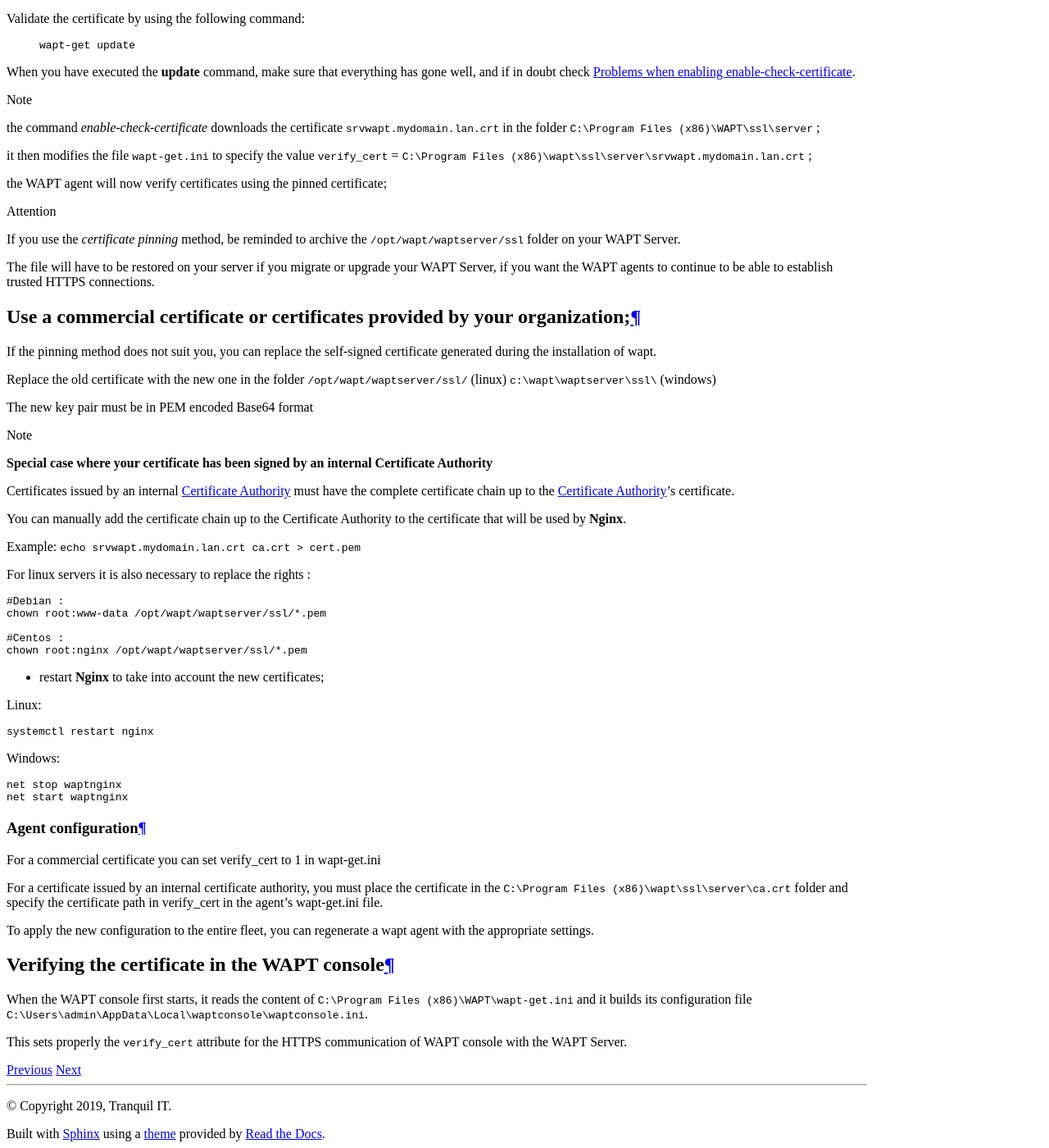
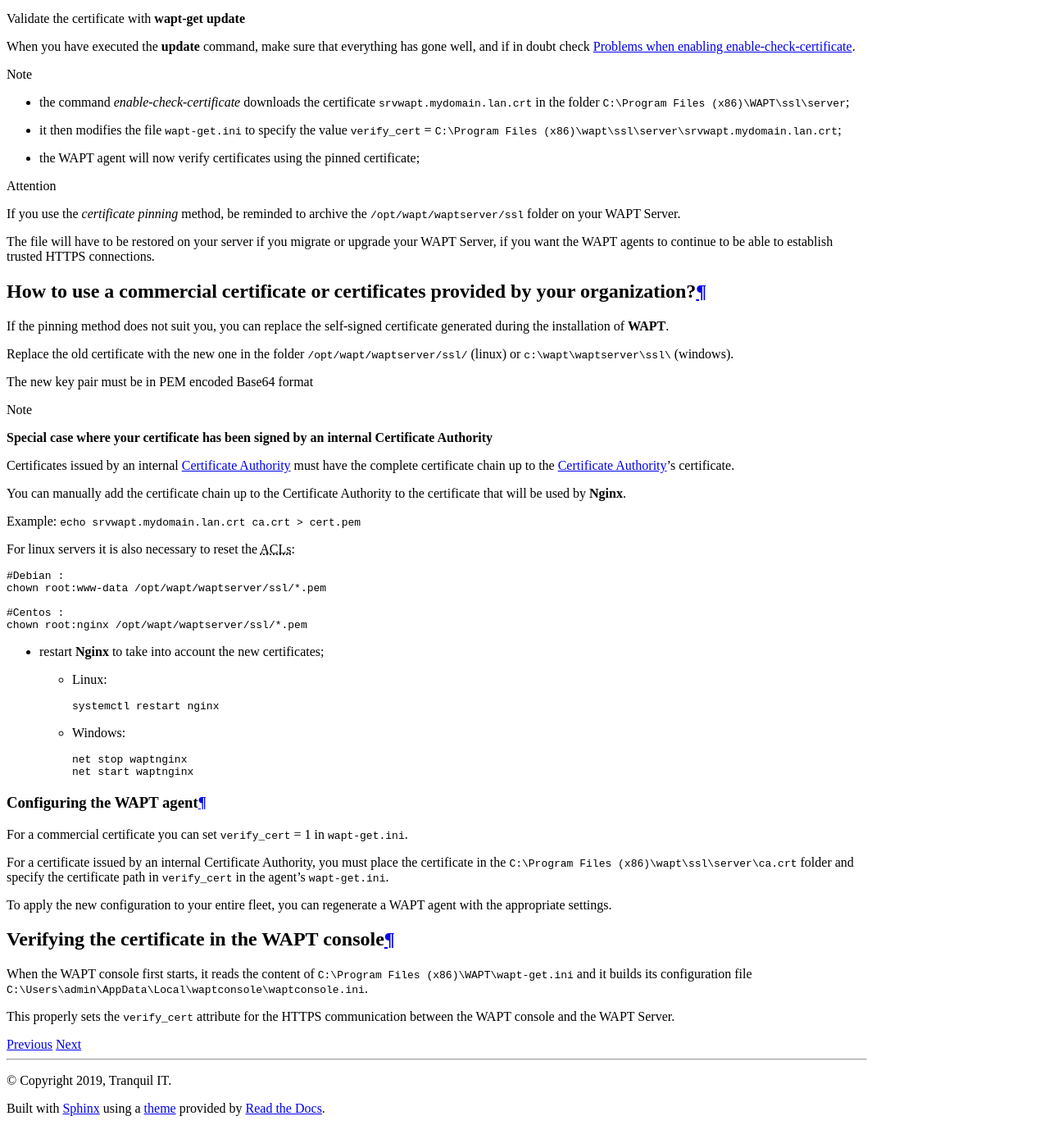
Before and after one commit to tranquilit/WAPT-Documentation, a Sphinx documentation site: the page built from source/security/enable-check-certificate.rst, in a window 1280 px wide and 1400 px high, scrolled down 1574 px. Shown: the whole window at 82% size. Built offline with Sphinx 7.4.7 and the Read the Docs theme 2.0.0, drawn with Linux system fonts in a browser that asks for light colours; after the commit the page ends 2943 px from its top, so only the background shows below that; some of the changed text lies outside the part shown.

Commit message:
mise en page security

```diff
--- a/source/security/enable-check-certificate.rst
+++ b/source/security/enable-check-certificate.rst
@@ -24,12 +24,12 @@
 to the ``verify_cert`` value in section ``[global]``
 in :file:`C:\\Program Files (x86)\\wapt\\wapt-get.ini`.
 
-.. table:: Options for "verify_cert"
+.. table:: Options for ``verify_cert``
   :widths: 30, 50
   :align: center
 
   =============================================================================== =============================================================================================================================================================================================================================================
-  Options for verify_cert                                                         Working principle of the WAPT agent
+  Options for ``verify_cert``                                                     Working principle of the WAPT agent
   =============================================================================== =============================================================================================================================================================================================================================================
   ``verify_cert`` = 0                                                             the WAPT agent will not check the WAPT Server HTTPS certificate
 
@@ -42,9 +42,8 @@
 
 .. hint::
 
-   To quickly and easily enable verification of the https certificate, you can use the Pinning method
-
-
+   To quickly and easily enable verification of the https certificate,
+   you can use the *Pinning* method.
 
 Pinning the certificate
 -----------------------
@@ -69,29 +69,22 @@
     net stop waptservice
     net start waptservice
 
-
-Validate the certificate by using the following command:
-
- .. code-block:: bash
-
-     wapt-get update
+Validate the certificate with :command:`wapt-get update`
 
 When you have executed the :command:`update` command, make sure that everything
 has gone well, and if in doubt check :ref:`error_run_check_cert`.
 
 .. note::
 
-  the command *enable-check-certificate* downloads the certificate
-  :file:`srvwapt.mydomain.lan.crt` in the folder
-  :file:`C:\\Program Files (x86)\\WAPT\\ssl\\server`
-  ;
+  * the command *enable-check-certificate* downloads the certificate
+    :file:`srvwapt.mydomain.lan.crt` in the folder
+    :file:`C:\\Program Files (x86)\\WAPT\\ssl\\server`;
 
-  it then modifies the file :file:`wapt-get.ini` to specify the value
-  ``verify_cert`` =
-  :file:`C:\\Program Files (x86)\\wapt\\ssl\\server\\srvwapt.mydomain.lan.crt`
-  ;
+  * it then modifies the file :file:`wapt-get.ini` to specify the value
+    ``verify_cert`` =
+    :file:`C:\\Program Files (x86)\\wapt\\ssl\\server\\srvwapt.mydomain.lan.crt`;
 
-  the WAPT agent will now verify certificates using the pinned certificate;
+  * the WAPT agent will now verify certificates using the pinned certificate;
 
 .. attention::
 
@@ -102,12 +95,16 @@
    your WAPT Server, if you want the WAPT agents to continue to be able
    to establish trusted HTTPS connections.
 
-Use a commercial certificate or certificates provided by your organization;
------------------------------------------------------------------------------------
+How to use a commercial certificate or certificates provided by your organization?
+----------------------------------------------------------------------------------
 
-If the pinning method does not suit you, you can replace the self-signed certificate generated during the installation of wapt.
+If the pinning method does not suit you, you can replace
+the self-signed certificate generated during the installation
+of :program:`WAPT`.
 
-Replace the old certificate with the new one in the folder :file:`/opt/wapt/waptserver/ssl/` (linux) :file:`c:\\wapt\\waptserver\\ssl\\` (windows)
+Replace the old certificate with the new one in the folder
+:file:`/opt/wapt/waptserver/ssl/` (linux) or
+:file:`c:\\wapt\\waptserver\\ssl\\` (windows).
 
 The new key pair must be in PEM encoded Base64 format
 
@@ -125,8 +122,8 @@
 
   Example: :code:`echo srvwapt.mydomain.lan.crt ca.crt > cert.pem`
 
-
-For linux servers it is also necessary to replace the rights :
+For linux servers it is also necessary to reset the :abbr:`ACLs (Access Control
+List)`:
 
 .. code-block:: bash
 
@@ -136,32 +133,35 @@
    #Centos :
    chown root:nginx /opt/wapt/waptserver/ssl/*.pem
 
-
 * restart :program:`Nginx` to take into account the new certificates;
 
-Linux:
+  * Linux:
 
-.. code-block:: bash
+    .. code-block:: bash
 
-  systemctl restart nginx
+      systemctl restart nginx
 
-Windows:
+  * Windows:
 
-.. code-block:: bash
+    .. code-block:: bash
 
-  net stop waptnginx
-  net start waptnginx
+      net stop waptnginx
+      net start waptnginx
 
+Configuring the WAPT agent
+++++++++++++++++++++++++++
 
-Agent configuration
-++++++++++++++++++++++++++++++++++++++++++++++++++++++++++++++++++++++++++++++++++++++++++++++++++++
+For a commercial certificate you can set ``verify_cert`` = 1
+in :file:`wapt-get.ini`.
 
-For a commercial certificate you can set verify_cert to 1 in wapt-get.ini
+For a certificate issued by an internal Certificate Authority,
+you must place the certificate in the
+:file:`C:\\Program Files (x86)\\wapt\\ssl\\server\\ca.crt` folder
+and specify the certificate path in ``verify_cert``
+in the agent's :file:`wapt-get.ini`.
 
-For a certificate issued by an internal certificate authority, you must place the certificate in the :file:`C:\\Program Files (x86)\\wapt\\ssl\\server\\ca.crt` folder and specify the certificate path in verify_cert in the agent's wapt-get.ini file.
-
-To apply the new configuration to the entire fleet, you can regenerate a wapt agent with the appropriate settings.
-
+To apply the new configuration to your entire fleet,
+you can regenerate a WAPT agent with the appropriate settings.
 
 Verifying the certificate in the WAPT console
 ---------------------------------------------
@@ -170,4 +170,5 @@
 :file:`C:\\Program Files (x86)\\WAPT\\wapt-get.ini` and it builds its configuration
 file :file:`C:\\Users\\admin\\AppData\\Local\\waptconsole\\waptconsole.ini`.
 
-This sets properly the ``verify_cert`` attribute for the HTTPS communication of WAPT console with the WAPT Server.
+This properly sets the ``verify_cert`` attribute for the HTTPS communication
+between the WAPT console and the WAPT Server.
```
Also changed, not shown: other parts of source/security/enable-check-certificate.rst (+3 -2 lines), source/security/secure-my-wapt-server.rst (+13 -8 lines), source/security/security-configuration-auth-ad.rst (+4 -4 lines), source/security/security-configuration-certificate-authentication.rst (+23 -11 lines), source/security/security-install-kerberos.rst (+44 -47 lines), source/wapt-api/index.rst (+83 -54 lines).
